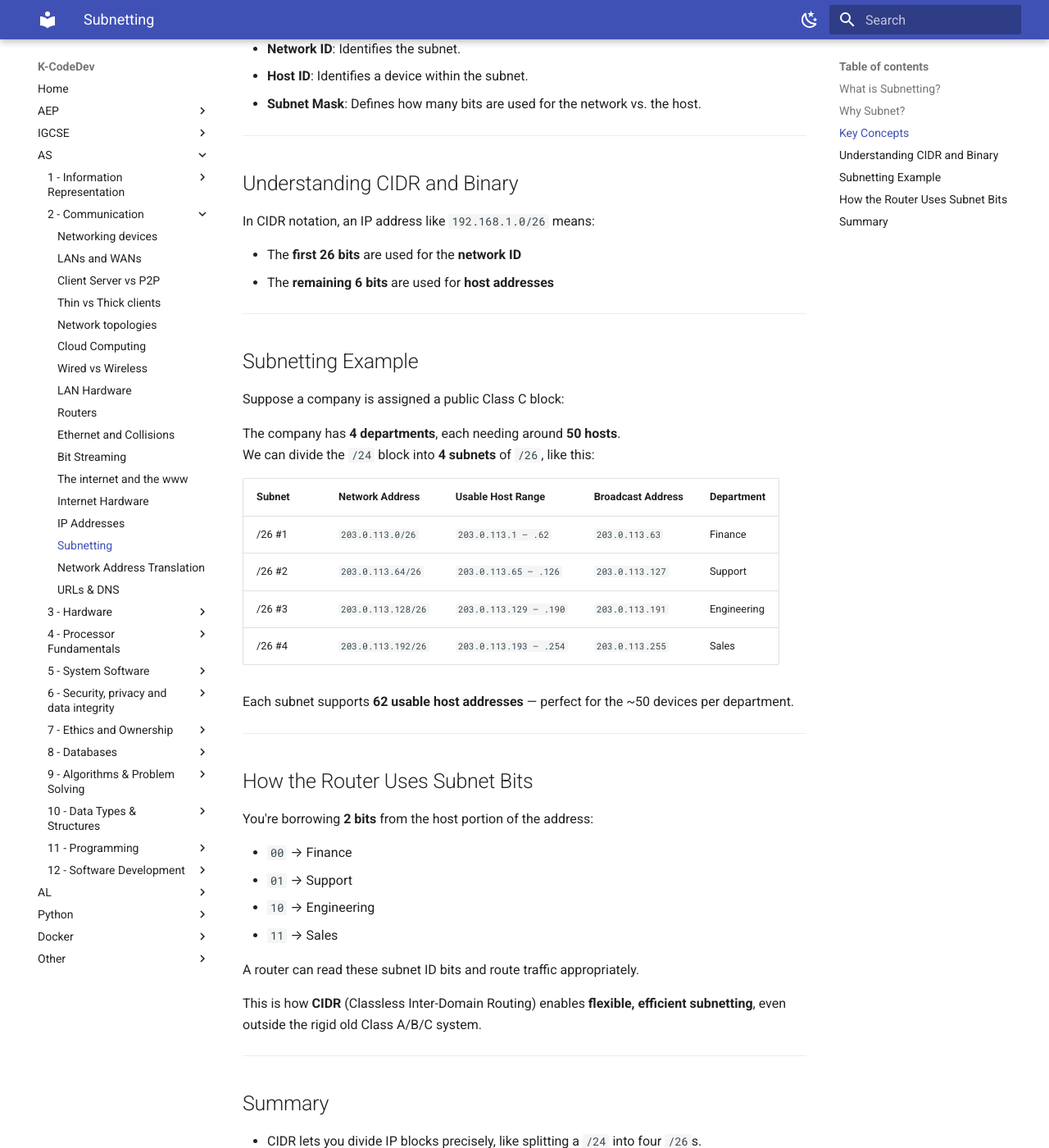
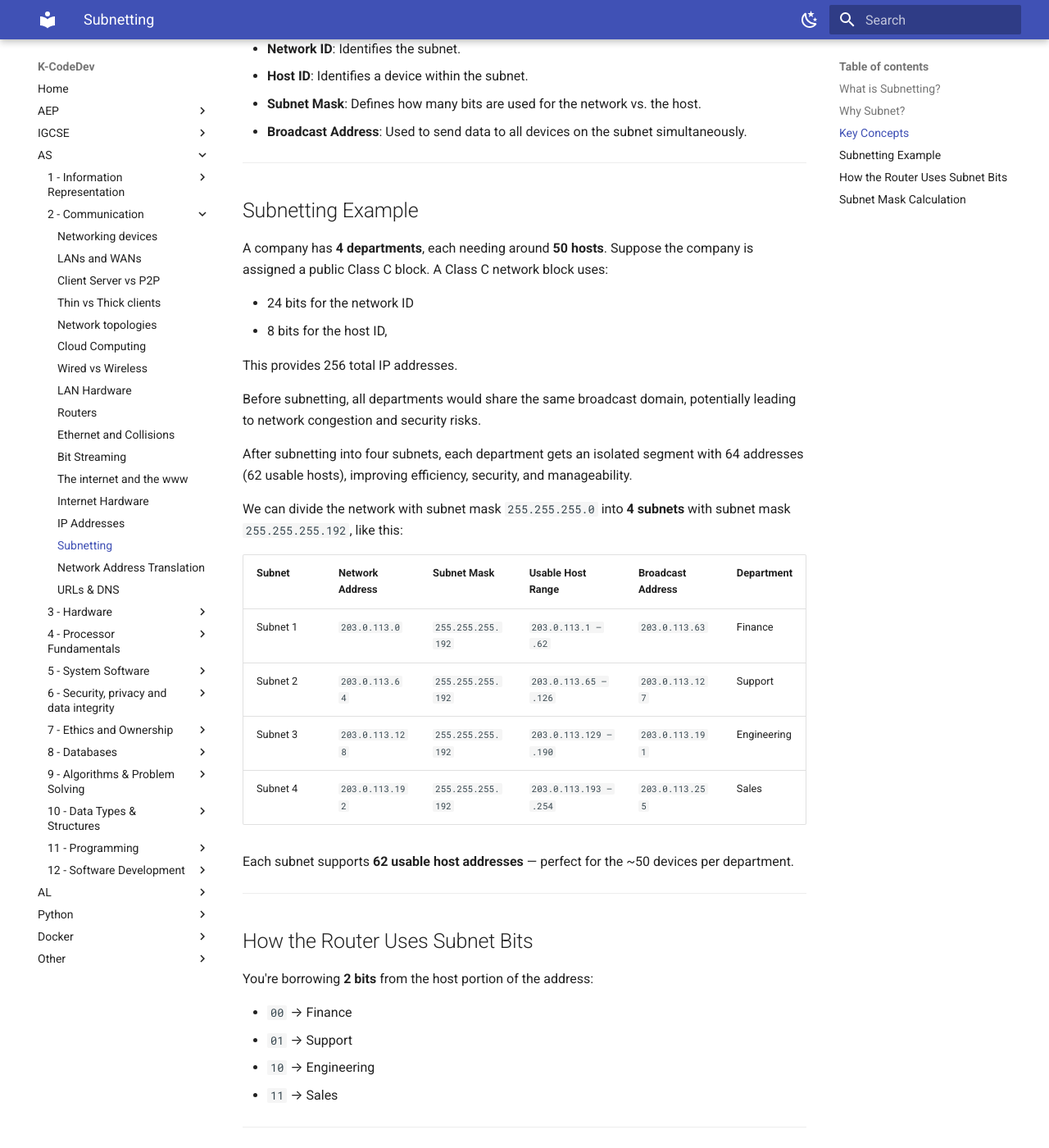
Before and after one commit to kcodedev/mkdocs, an MkDocs documentation site: the page built from docs/AS/2-communication/subnetting.md, in a window 1280 px wide and 1400 px high, scrolled down 621 px. Shown: the whole window at 82% size. Built offline with MkDocs 1.6.1 and Material for MkDocs 9.7.7, drawn with Linux system fonts in a browser that asks for light colours; some of the changed text lies outside the part shown.

Commit message:
subnetting example

```diff
--- a/docs/AS/2-communication/subnetting.md
+++ b/docs/AS/2-communication/subnetting.md
@@ -20,32 +20,31 @@
 - **Network ID**: Identifies the subnet.
 - **Host ID**: Identifies a device within the subnet.
 - **Subnet Mask**: Defines how many bits are used for the network vs. the host.
-
----
-
-## Understanding CIDR and Binary
-
-In CIDR notation, an IP address like `192.168.1.0/26` means:
-
-- The **first 26 bits** are used for the **network ID**
-- The **remaining 6 bits** are used for **host addresses**
-
+- **Broadcast Address**: Used to send data to all devices on the subnet simultaneously.
 
 ---
 
 ## Subnetting Example
 
-Suppose a company is assigned a public Class C block:
+A company has **4 departments**, each needing around **50 hosts**.  Suppose the company is assigned a public Class C block. A Class C network block uses:
 
-The company has **4 departments**, each needing around **50 hosts**.
-We can divide the `/24` block into **4 subnets** of `/26`, like this:
+- 24 bits for the network ID
+- 8 bits for the host ID,
 
-| Subnet | Network Address    | Usable Host Range       | Broadcast Address   | Department  |
-|--------|--------------------|--------------------------|---------------------|-------------|
-| /26 #1 | `203.0.113.0/26`   | `203.0.113.1 – .62`      | `203.0.113.63`      | Finance     |
-| /26 #2 | `203.0.113.64/26`  | `203.0.113.65 – .126`    | `203.0.113.127`     | Support     |
-| /26 #3 | `203.0.113.128/26` | `203.0.113.129 – .190`   | `203.0.113.191`     | Engineering |
-| /26 #4 | `203.0.113.192/26` | `203.0.113.193 – .254`   | `203.0.113.255`     | Sales       |
+This provides 256 total IP addresses.
+
+Before subnetting, all departments would share the same broadcast domain, potentially leading to network congestion and security risks.
+
+After subnetting into four subnets, each department gets an isolated segment with 64 addresses (62 usable hosts), improving efficiency, security, and manageability.
+
+We can divide the network with subnet mask `255.255.255.0` into **4 subnets** with subnet mask `255.255.255.192`, like this:
+
+| Subnet | Network Address    | Subnet Mask       | Usable Host Range       | Broadcast Address   | Department  |
+|--------|--------------------|-------------------|--------------------------|---------------------|-------------|
+| Subnet 1 | `203.0.113.0`   | `255.255.255.192` | `203.0.113.1 – .62`      | `203.0.113.63`      | Finance     |
+| Subnet 2 | `203.0.113.64`  | `255.255.255.192` | `203.0.113.65 – .126`    | `203.0.113.127`     | Support     |
+| Subnet 3 | `203.0.113.128` | `255.255.255.192` | `203.0.113.129 – .190`   | `203.0.113.191`     | Engineering |
+| Subnet 4 | `203.0.113.192` | `255.255.255.192` | `203.0.113.193 – .254`   | `203.0.113.255`     | Sales       |
 
 Each subnet supports **62 usable host addresses** — perfect for the ~50 devices per department.
 
@@ -60,16 +59,13 @@ You're borrowing **2 bits** from the host portion of the address:
 - `10` → Engineering
 - `11` → Sales
 
-A router can read these subnet ID bits and route traffic appropriately.
+---
 
-This is how **CIDR** (Classless Inter-Domain Routing) enables **flexible, efficient subnetting**, even outside the rigid old Class A/B/C system.
+## Subnet Mask Calculation
+To calculate the subnet mask `255.255.255.192`:
+
+1. Start with the default Class C mask: `255.255.255.0` (binary: `11111111.11111111.11111111.00000000`).
+2. Borrow **2 bits** from the host portion: `11111111.11111111.11111111.11000000`.
+3. Convert back to decimal: `255.255.255.192`.
 
 ---
-
-## Summary
-
-- CIDR lets you divide IP blocks precisely, like splitting a `/24` into four `/26`s.
-- Subnetting supports better network design, security, and scalability.
-- Routers use subnet IDs to direct packets within your internal network.
-
----
```
